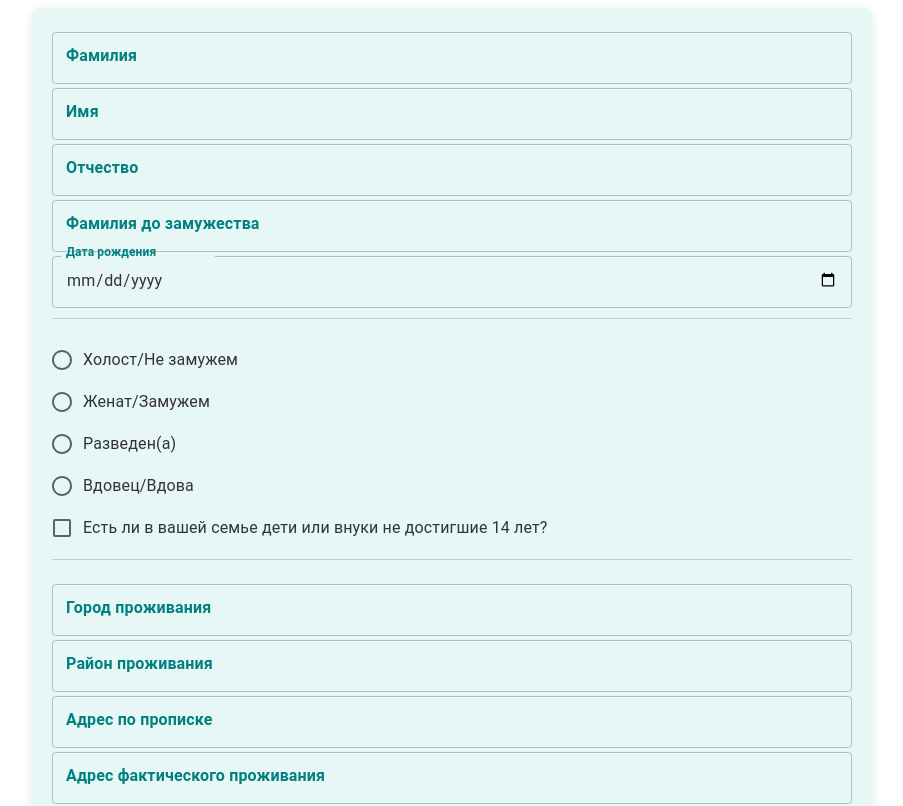
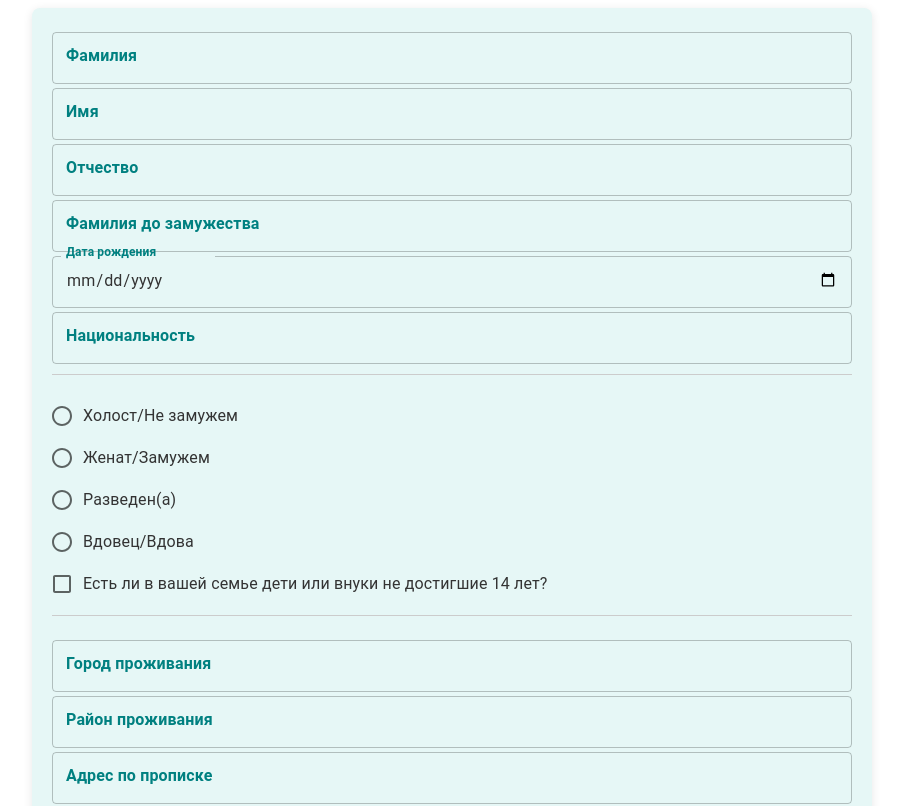
Before and after one commit to Ayliki/caregivers_app, a React (Vite) app: page /contact in a window 1280 px wide. Shown: the top 806 px of the page, without its empty margins (188-1091 px from the left). Built offline with nearby package versions, Linux system fonts and the light colour scheme.

Commit message:
fixed submit button and validationSchema

```diff
--- a/src/Components/PersonalDetails/PersonalDetails.tsx
+++ b/src/Components/PersonalDetails/PersonalDetails.tsx
@@ -53,6 +53,14 @@ const PersonalDetails: React.FC<Props> = ({ values, handleChange, errors, touche
         error={touched.birthDate && Boolean(errors.birthDate)}
         helperText={touched.birthDate && errors.birthDate}
       />
+      <TextInput
+        name="nationality"
+        label="Национальность"
+        value={values.nationality}
+        onChange={handleChange}
+        error={touched.nationality && Boolean(errors.nationality)}
+        helperText={touched.nationality && errors.nationality}
+      />
     </Box>
 
 
```
Also changed, not shown: src/Components/ContactForm/ContactForm.tsx (+5 -7 lines).
